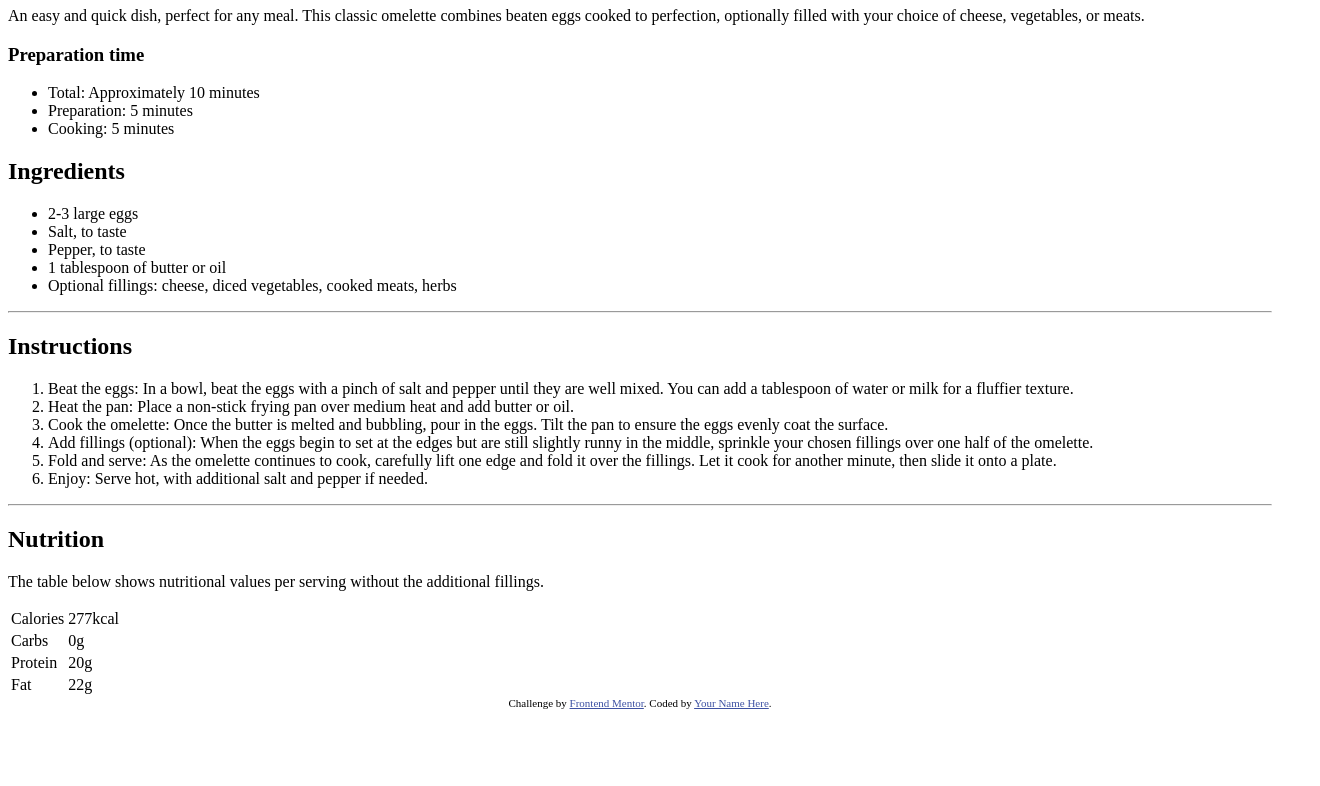
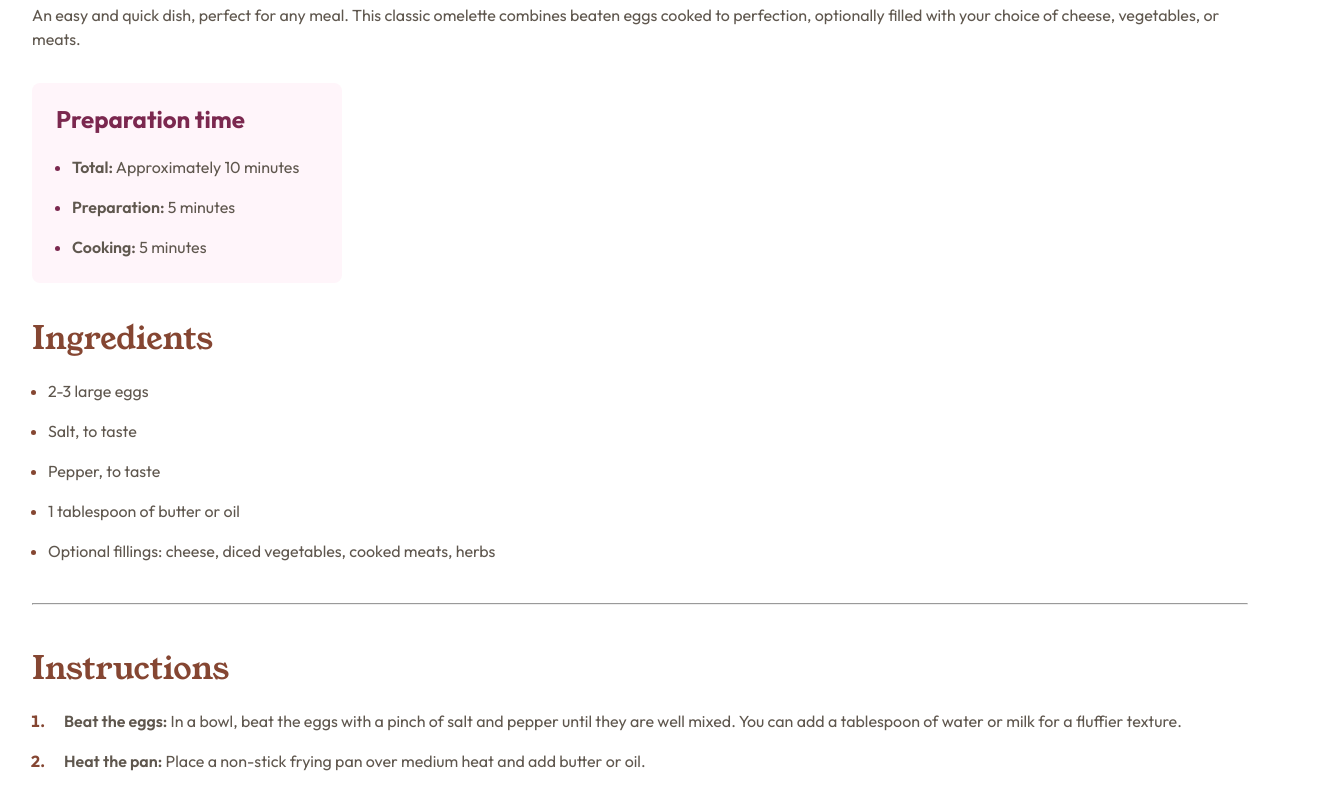
Before and after one commit to bruno-aviles/simple_omelette_recipe, a plain HTML site: page index.html in a window 1280 px wide. Shown: the part 685-1471 px from the top of the page, 1320 px wide, since content can reach past the window. Before the commit the page ends 1402 px from the top, so only its background shows below. Drawn offline with Linux system fonts and the light colour scheme.

Commit message:
add css styling

```diff
--- /dev/null
+++ b/css/reset.css
@@ -0,0 +1,51 @@
+/* http://meyerweb.com/eric/tools/css/reset/
+   v2.0 | 20110126
+   License: none (public domain)
+*/
+*{
+    box-sizing: border-box;
+}
+
+html, body, div, span, applet, object, iframe,
+h1, h2, h3, h4, h5, h6, p, blockquote, pre,
+a, abbr, acronym, address, big, cite, code,
+del, dfn, em, img, ins, kbd, q, s, samp,
+small, strike, strong, sub, sup, tt, var,
+b, u, i, center,
+dl, dt, dd, ol, ul, li,
+fieldset, form, label, legend,
+table, caption, tbody, tfoot, thead, tr, th, td,
+article, aside, canvas, details, embed,
+figure, figcaption, footer, header, hgroup,
+menu, nav, output, ruby, section, summary,
+time, mark, audio, video {
+	margin: 0;
+	padding: 0;
+	border: 0;
+	font-size: 100%;
+	font: inherit;
+	vertical-align: baseline;
+}
+/* HTML5 display-role reset for older browsers */
+article, aside, details, figcaption, figure,
+footer, header, hgroup, menu, nav, section {
+	display: block;
+}
+body {
+	line-height: 1;
+}
+ol, ul {
+	list-style: none;
+}
+blockquote, q {
+	quotes: none;
+}
+blockquote:before, blockquote:after,
+q:before, q:after {
+	content: '';
+	content: none;
+}
+table {
+	border-collapse: collapse;
+	border-spacing: 0;
+}
--- /dev/null
+++ b/css/style.css
@@ -0,0 +1,159 @@
+/* GOOGLE FONTS */
+@import url('https://fonts.googleapis.com/css2?family=Young+Serif&display=swap');
+@import url('https://fonts.googleapis.com/css2?family=Outfit:wght@100..900&family=Young+Serif&display=swap');
+
+:root{
+    font-size: 16px;
+    background-color: hsl(0, 0%, 100%);
+    /* PRIMARY COLORS */
+    --color-main-01: hsl(14, 45%, 36%); /*Nutmeg*/
+    --color-main-02: hsl(332, 51%, 32%); /*Dark Raspberry*/
+    /* NEUTRAL COLORS */
+    --color-white-01: hsl(0, 0%, 100%); /*White*/
+    --color-white-02: hsl(330, 100%, 98%); /*Rose White*/
+    --color-white-03: hsl(30, 54%, 90%); /*Eggshell*/
+    --color-gray-01: hsl(30, 18%, 87%); /*Light Grey*/
+    --color-gray-02: hsl(30, 10%, 34%); /*Wenge Brown*/
+    --color-gray-03: hsl(24, 5%, 18%); /*Dark Charcoal*/
+    /* TYPOGRAPHY */
+    --heading: "Young Serif", serif;
+    --body: "Outfit", sans-serif;
+    --fw-light: 400;
+    --fw-normal: 600;
+    --fw-bold: 700;
+}
+strong{
+    font-weight: var(--fw-normal);
+}
+
+.header__image{
+    width: 100%;
+}
+.recipe{
+    padding: 32px;
+}
+.recipe__heading{
+    font-family: var(--heading);
+    font-size: 2.25rem;
+    color: var(--color-gray-03);
+    margin: 0 0 32px 0;
+}
+.recipe__intro{
+    font-family: var(--body);
+    font-size: 1rem;
+    color: var(--color-gray-02);
+    margin: 0 0 32px 0;
+    line-height: 1.5;
+}
+.prep-info{
+    background-color: var(--color-white-02);
+    padding: 24px;
+    border-radius: 8px;
+    max-width: 310px;
+}
+.prep-info__title{
+    font-family: var(--body);
+    font-size: 1.5rem;
+    font-weight: var(--fw-bold);
+    color: var(--color-main-02);
+    margin: 0 0 24px 0;
+}
+.prep-info__list{
+    font-family: var(--body);
+    list-style-type: disc;
+    color: var(--color-gray-02);
+}
+.prep-info__list-item{
+    margin: 16px 0 0 16px;
+    line-height: 1.5;
+}
+.prep-info__list-item:first-child{
+    margin-top: 0;
+}
+.prep-info__list-item::marker{
+    color: var(--color-main-02);
+}
+
+.recipe__ingredients{
+    padding: 32px 0;
+    line-height: 1.5;
+}
+.recipe__title{
+    font-family: var(--heading);
+    font-size: 2rem;
+    color: var(--color-main-01);
+}
+.recipe__ingredient-list{
+    font-family: var(--body);
+    color: var(--color-gray-02);
+    list-style-type: disc;
+}
+.recipe__ingredient-list-item{
+    margin: 16px 0 0 16px;
+}
+.recipe__ingredient-list-item::marker{
+    color: var(--color-main-01);
+}
+
+.recipe__instructions{
+    padding: 32px 0;
+    line-height: 1.5;
+}
+.recipe__instructions-list{
+    font-family: var(--body);
+    color: var(--color-gray-02);
+    list-style-type:decimal;
+}
+.recipe__instructions-list-item{
+    margin: 16px 0 0 16px;
+    padding-left: 16px;
+}
+.recipe__instructions-list-item::marker{
+    color: var(--color-main-01);
+    font-weight: var(--fw-bold);
+}
+
+.recipe__nutrition{
+    font-family: var(--body);
+    color: var(--color-gray-02);
+    padding: 32px 0;
+}
+.recipe__nutrition-info{
+    margin-top: 32px;
+    margin-bottom: 16px;
+    line-height: 1.5;
+}
+.nutrition__table{
+    width: 100%;
+}
+.nutrition__table-row{
+    border-bottom: 1px solid var(--color-gray-01);
+    padding: 16px 0;
+}
+.nutrition__table-row:last-child{
+    border-bottom: 0
+}
+.nutrition__table-column--title{
+    padding: 16px 0;
+    text-align: center;
+}
+.nutrition__table-column--value{
+    padding: 16px 0;
+    color: var(--color-main-01);
+    font-weight: var(--fw-bold);
+}
+
+.attribution{
+    font-family: var(--body);
+    color: var(--color-main-01);
+}
+
+
+/* Desktop */
+@media (max-width: 1440px){
+
+}
+/* MOBILE */
+@media (max-width: 375px){
+
+}
--- a/index.html
+++ b/index.html
@@ -3,8 +3,11 @@
 <head>
   <meta charset="UTF-8">
   <meta name="viewport" content="width=device-width, initial-scale=1.0"> <!-- displays site properly based on user's device -->
-
+  <!-- FAVICON -->
   <link rel="icon" type="image/png" sizes="32x32" href="./assets/images/favicon-32x32.png">
+  <!-- CSS -->
+  <link rel="stylesheet" href="/css/reset.css">
+  <link rel="stylesheet" href="/css/style.css">
 
   <title>Frontend Mentor | Recipe page</title>
 
@@ -15,67 +18,71 @@
   </style>
 </head>
 <body>
-  <img src="/assets/images/image-omelette.jpeg" alt="Omelette Image">
-  <h1>Simple Omelette Recipe</h1>
-  <p>An easy and quick dish, perfect for any meal. This classic omelette combines beaten eggs cooked
+  <header class="header">
+    <img class="header__image" src="/assets/images/image-omelette.jpeg" alt="Omelette Image">
+  </header>
+  <main class="recipe">
+    <h1 class="recipe__heading">Simple Omelette Recipe</h1>
+    <p class="recipe__intro">An easy and quick dish, perfect for any meal. This classic omelette combines beaten eggs cooked
     to perfection, optionally filled with your choice of cheese, vegetables, or meats.</p>
-  <div class="div">
-    <h3>Preparation time</h3>
-    <ul>
-      <li>Total: Approximately 10 minutes</li>
-      <li>Preparation: 5 minutes</li>
-      <li>Cooking: 5 minutes</li>
+    <div class="prep-info">
+      <h3 class="prep-info__title">Preparation time</h3>
+      <ul class="prep-info__list">
+        <li class="prep-info__list-item"><strong>Total:</strong> Approximately 10 minutes</li>
+        <li class="prep-info__list-item"><strong>Preparation:</strong> 5 minutes</li>
+        <li class="prep-info__list-item"><strong>Cooking:</strong> 5 minutes</li>
       </ul>
     </div>
-  <div class="div">
-    <h2>Ingredients</h2>
-    <ul>
-      <li>2-3 large eggs</li>
-      <li>Salt, to taste</li>
-      <li>Pepper, to taste</li>
-      <li>1 tablespoon of butter or oil</li>
-      <li>Optional fillings: cheese, diced vegetables, cooked meats, herbs</li>
+    <div class="recipe__ingredients">
+      <h2 class="recipe__title">Ingredients</h2>
+      <ul class="recipe__ingredient-list">
+        <li class="recipe__ingredient-list-item">2-3 large eggs</li>
+        <li class="recipe__ingredient-list-item">Salt, to taste</li>
+        <li class="recipe__ingredient-list-item">Pepper, to taste</li>
+        <li class="recipe__ingredient-list-item">1 tablespoon of butter or oil</li>
+        <li class="recipe__ingredient-list-item">Optional fillings: cheese, diced vegetables, cooked meats, herbs</li>
       </ul>
     </div>
     <hr>
-  <div class="div">
-    <h2>Instructions</h2>
-    <ol>
-      <li>Beat the eggs: In a bowl, beat the eggs with a pinch of salt and pepper until they are well mixed. You can add a tablespoon of water or milk for a fluffier texture.</li>
-      <li>Heat the pan: Place a non-stick frying pan over medium heat and add butter or oil.</li>
-      <li>Cook the omelette: Once the butter is melted and bubbling, pour in the eggs. Tilt the pan to ensure the eggs evenly coat the surface.</li>
-      <li>Add fillings (optional): When the eggs begin to set at the edges but are still slightly runny in the middle, sprinkle your chosen fillings over one half of the omelette.</li>
-      <li>Fold and serve: As the omelette continues to cook, carefully lift one edge and fold it over the fillings. Let it cook for another minute, then slide it onto a plate.</li>
-      <li>Enjoy: Serve hot, with additional salt and pepper if needed.</li>
+    <div class="recipe__instructions">
+      <h2 class="recipe__title">Instructions</h2>
+      <ol class="recipe__instructions-list">
+        <li class="recipe__instructions-list-item"><strong>Beat the eggs:</strong> In a bowl, beat the eggs with a pinch of salt and pepper until they are well mixed. You can add a tablespoon of water or milk for a fluffier texture.</li>
+        <li class="recipe__instructions-list-item"><strong>Heat the pan:</strong> Place a non-stick frying pan over medium heat and add butter or oil.</li>
+        <li class="recipe__instructions-list-item"><strong>Cook the omelette:</strong> Once the butter is melted and bubbling, pour in the eggs. Tilt the pan to ensure the eggs evenly coat the surface.</li>
+        <li class="recipe__instructions-list-item"><strong>Add fillings (optional):</strong> When the eggs begin to set at the edges but are still slightly runny in the middle, sprinkle your chosen fillings over one half of the omelette.</li>
+        <li class="recipe__instructions-list-item"><strong>Fold and serve:</strong> As the omelette continues to cook, carefully lift one edge and fold it over the fillings. Let it cook for another minute, then slide it onto a plate.</li>
+        <li class="recipe__instructions-list-item"><strong>Enjoy:</strong> Serve hot, with additional salt and pepper if needed.</li>
       </ol>
     </div>
     <hr>
-  <div class="div">
-    <h2>Nutrition</h2>
-    <p>The table below shows nutritional values per serving without the additional fillings.</p>
-    <table>
-      <tr>
-        <td>Calories</td>
-        <td>277kcal</td>
+    <div class="recipe__nutrition">
+      <h2 class="recipe__title">Nutrition</h2>
+      <p class="recipe__nutrition-info">The table below shows nutritional values per serving without the additional fillings.</p>
+      <table class="nutrition__table">
+        <tr class="nutrition__table-row">
+          <td class="nutrition__table-column--title">Calories</td>
+          <td class="nutrition__table-column--value">277kcal</td>
         </tr>
-      <tr>
-        <td>Carbs</td>
-        <td>0g</td>
+        <tr class="nutrition__table-row">
+          <td class="nutrition__table-column--title">Carbs</td>
+          <td class="nutrition__table-column--value">0g</td>
         </tr>
-      <tr>
-        <td>Protein</td>
-        <td>20g</td>
+        <tr class="nutrition__table-row">
+          <td class="nutrition__table-column--title">Protein</td>
+          <td class="nutrition__table-column--value">20g</td>
         </tr>
-      <tr>
-        <td>Fat</td>
-        <td>22g</td>
+        <tr class="nutrition__table-row">
+          <td class="nutrition__table-column--title">Fat</td>
+          <td class="nutrition__table-column--value">22g</td>
         </tr>
       </table>
     </div>
 
     <div class="attribution">
       Challenge by <a href="https://www.frontendmentor.io?ref=challenge" target="_blank">Frontend Mentor</a>.
-    Coded by <a href="#">Your Name Here</a>.
+      Coded by <a href="https://github.com/bruno-aviles" target="_blank">Bruno Aviles</a>.
     </div>
+  </main>
 </body>
 </html>
```
Lines whose indentation alone changed are shown as unchanged.
